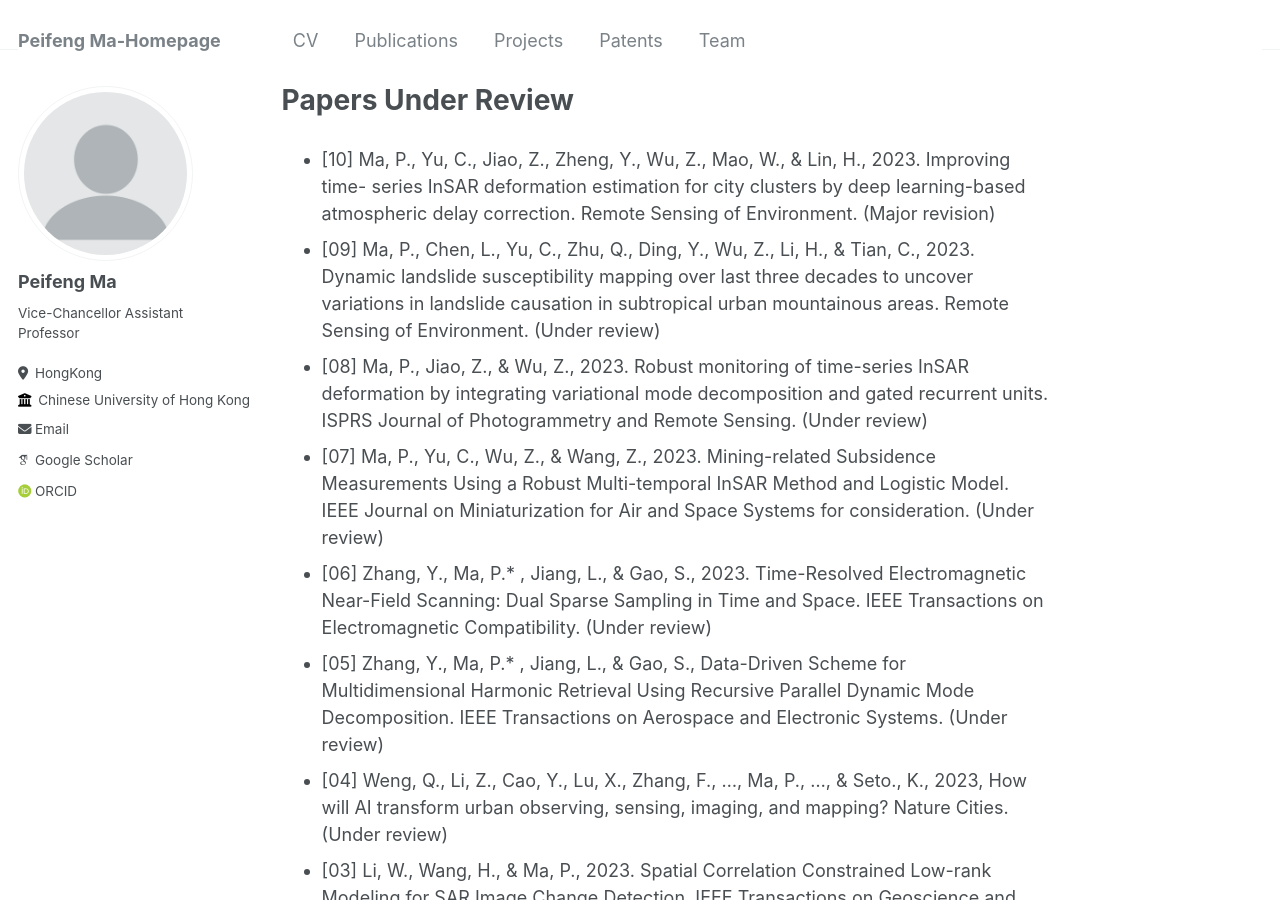
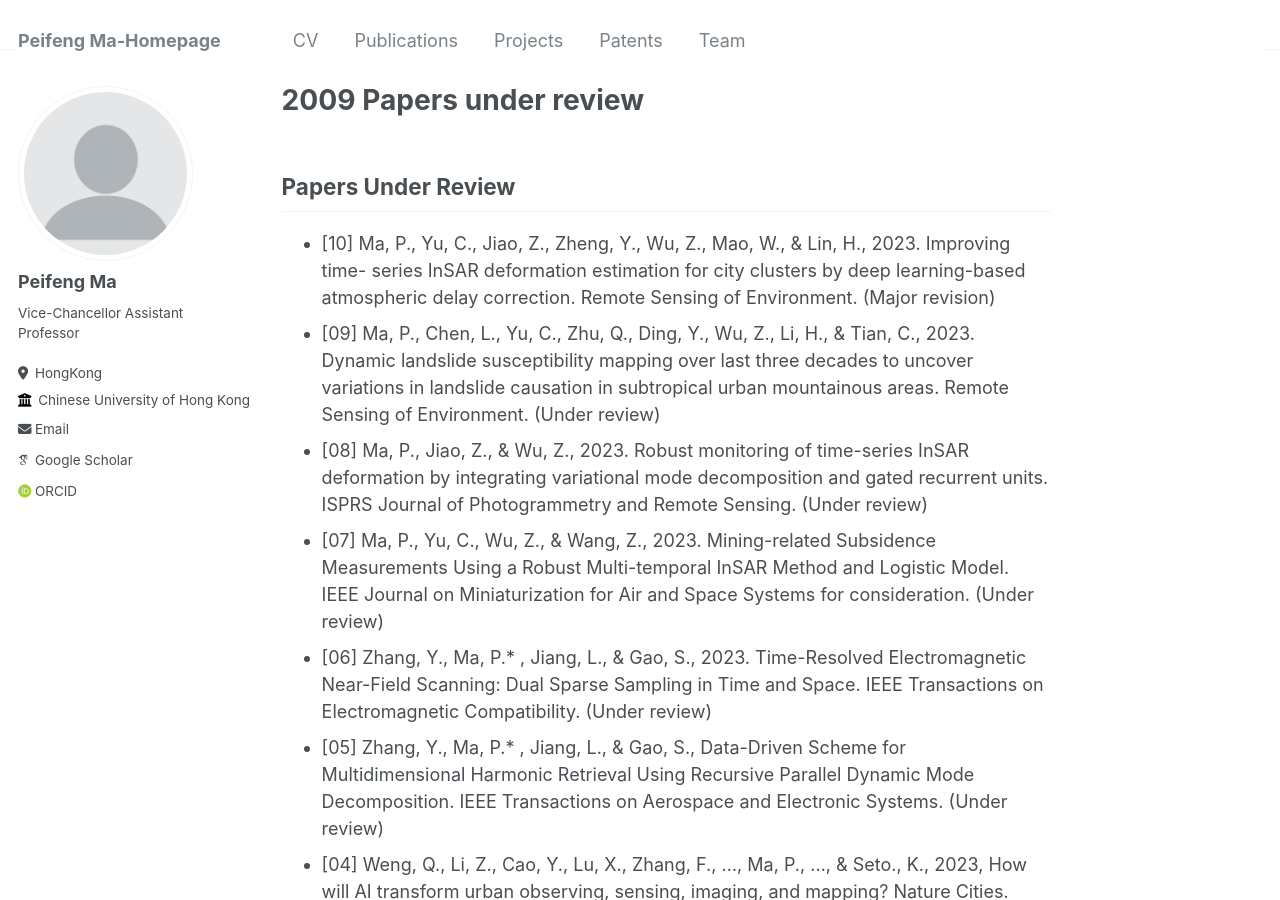
Before and after one commit to pfMA03/peifengMa, a Jekyll site: the page built from _publications/2009-Papers Under Review.md, in a window 1280 px wide and 900 px high. Built offline with Jekyll 4.4.1, drawn with Linux system fonts in a browser that asks for light colours; some web fonts are replaced.

Commit message:
Update 2009-Papers Under Review.md

```diff
--- a/_publications/2009-Papers Under Review.md
+++ b/_publications/2009-Papers Under Review.md
@@ -1,9 +1,10 @@
 ---
-title: "Papers Under Review"
+# title: "Papers Under Review"
 collection: publications
 permalink: /publication/2009-Papers Under Review
 ---
-
+Papers Under Review
+------
 * [10] Ma, P., Yu, C., Jiao, Z., Zheng, Y., Wu, Z., Mao, W., & Lin, H., 2023. Improving time-
 series InSAR deformation estimation for city clusters by deep learning-based atmospheric
 delay correction. Remote Sensing of Environment. (Major revision)
```
